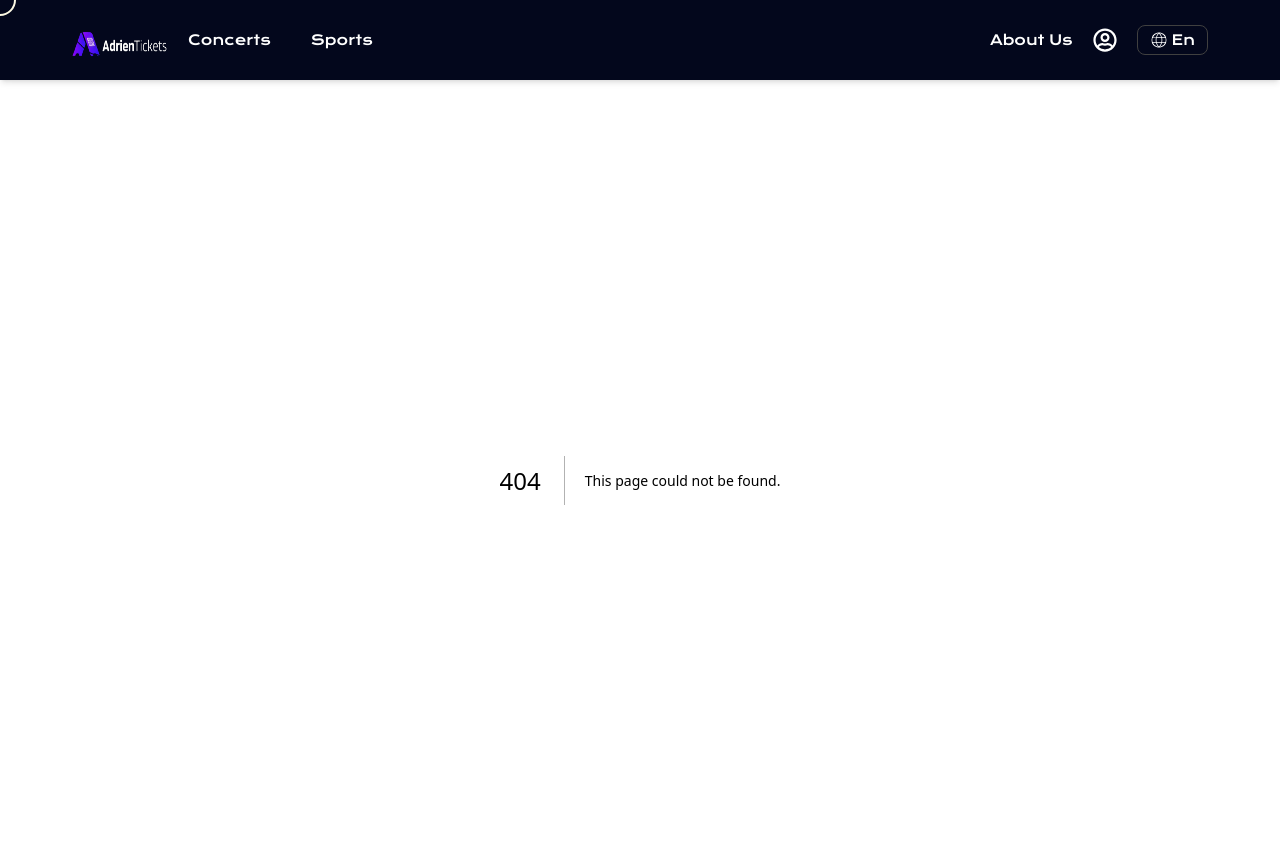
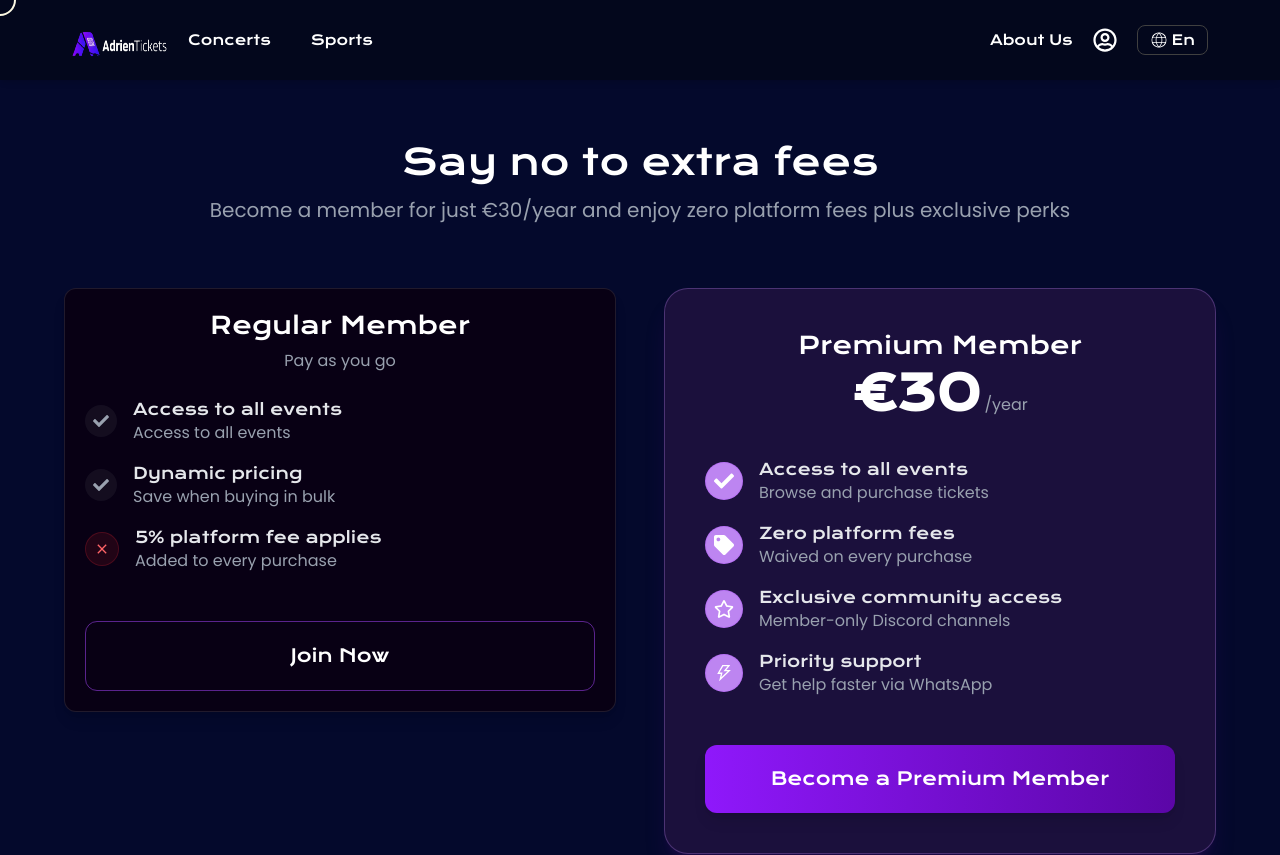
Before and after one commit to sparktechagency/ticket-booking-website, a Next.js app: page /membership in a window 1280 px wide. Before the commit this address had no page. Shown: the top 855 px of the page. Built offline with nearby package versions, Linux system fonts and the light colour scheme.

Commit message:
Added Membership Page

```diff
--- /dev/null
+++ b/src/app/membership/page.jsx
@@ -0,0 +1,205 @@
+"use client";
+
+import React from "react";
+import { motion } from "framer-motion";
+
+import { FaCheck, FaTag, FaRegStar } from "react-icons/fa";
+import { IoMdClose } from "react-icons/io";
+import { AiOutlineThunderbolt } from "react-icons/ai";
+
+import { Poppins } from "next/font/google";
+
+const poppins = Poppins({
+  weight: ["400", "500", "600"],
+  subsets: ["latin"],
+});
+
+export default function Membership() {
+  const containerVariants = {
+    hidden: { opacity: 0 },
+    visible: {
+      opacity: 1,
+      transition: { staggerChildren: 0.2 },
+    },
+  };
+
+  const cardVariants = {
+    hidden: { y: 40, opacity: 0 },
+    visible: {
+      y: 0,
+      opacity: 1,
+      transition: { type: "spring", stiffness: 80 },
+    },
+  };
+
+  return (
+    <div className="min-h-screen bg-[#04092C] text-white py-16 px-4 sm:px-6 lg:px-8">
+      <div className="max-w-6xl mx-auto">
+        {/* Header Section */}
+        <motion.div
+          initial={{ opacity: 0, y: -30 }}
+          animate={{ opacity: 1, y: 0 }}
+          transition={{ duration: 0.8 }}
+          className="text-center mb-16"
+        >
+          <h1 className="text-4xl sm:text-5xl lg:text-[36px] mb-4">
+            Say no to extra fees
+          </h1>
+          <p
+            className={`${poppins.className} text-lg sm:text-xl text-[#99A1AF]`}
+          >
+            Become a member for just €30/year and enjoy zero platform fees plus
+            exclusive perks
+          </p>
+        </motion.div>
+
+        {/* Pricing Cards */}
+        <motion.div
+          variants={containerVariants}
+          initial="hidden"
+          animate="visible"
+          className="grid grid-cols-1 lg:grid-cols-2 gap-8 lg:gap-12 items-start"
+        >
+          {/* Regular Member Card */}
+          <motion.div
+            variants={cardVariants}
+            whileHover={{ scale: 1.02 }}
+            className="bg-[#080014] rounded-xl border border-[#FFFFFF1A] shadow-lg p-8 lg:p-5"
+          >
+            <div className="text-center mb-6">
+              <h2 className="text-2xl sm:text-2xl mb-2">Regular Member</h2>
+              <p className={`${poppins.className} text-[#99A1AF]`}>
+                Pay as you go
+              </p>
+            </div>
+
+            <ul className="space-y-4 mb-12">
+              <li className="flex items-center gap-4">
+                <div className="bg-[#FFFFFF0D] p-2 rounded-full">
+                  <FaCheck className="text-[#99A1AF]" />
+                </div>
+                <div>
+                  <p className="text-gray-200">Access to all events</p>
+                  <p className={`${poppins.className} text-[#99A1AF]`}>
+                    Access to all events
+                  </p>
+                </div>
+              </li>
+              <li className="flex items-center gap-4">
+                <div className="bg-[#FFFFFF0D] p-2 rounded-full">
+                  <FaCheck className="text-[#99A1AF]" />
+                </div>
+                <div>
+                  <p className="text-gray-200"> Dynamic pricing</p>
+                  <p className={`${poppins.className} text-[#99A1AF]`}>
+                    Save when buying in bulk
+                  </p>
+                </div>
+              </li>
+              <li className="flex items-center gap-4">
+                <div className="bg-[#FB2C361A] border border-[#FB2C3633] p-2 rounded-full">
+                  <IoMdClose className="text-[#FF6467]" />
+                </div>
+                <div>
+                  <p className="text-gray-200">5% platform fee applies</p>
+                  <p className={`${poppins.className} text-[#99A1AF]`}>
+                    Added to every purchase
+                  </p>
+                </div>
+              </li>
+            </ul>
+
+            <motion.button
+              whileHover={{ scale: 1.05 }}
+              whileTap={{ scale: 0.95 }}
+              className="w-full py-5 border border-purple-500/50 rounded-xl text-lg font-medium hover:bg-purple-900/30 transition-all duration-300"
+            >
+              Join Now
+            </motion.button>
+          </motion.div>
+
+          {/* Premium Member Card */}
+          <motion.div
+            variants={cardVariants}
+            whileHover={{ scale: 1.05 }}
+            className="relative bg-[#1B103C] rounded-3xl border border-[#BD85F14D] shadow-xl shadow-[#59168B33] p-8 lg:p-10 overflow-hidden"
+          >
+            {/* Glow effect */}
+            {/* <div className="absolute inset-0 bg-gradient-to-tr from-purple-600/20 to-pink-600/20 pointer-events-none" /> */}
+
+            <div className="relative z-10">
+              <div className="text-center mb-10">
+                <h2 className="text-2xl sm:text-2xl mb-2">Premium Member</h2>
+                <div className="flex items-end gap-1 justify-center">
+                  <p className="text-4xl sm:text-5xl font-semibold text-[#FFFFFF]">
+                    €30
+                  </p>
+                  <span
+                    className={`${poppins.className} text-base text-[#99A1AF]`}
+                  >
+                    /year
+                  </span>
+                </div>
+              </div>
+
+              <ul className="space-y-4 mb-12">
+                <li className="flex items-center gap-4">
+                  <div className="bg-[#BD85F1] border border-[#AD46FF4D] p-2 rounded-full">
+                    <FaCheck className="text-white text-xl" />
+                  </div>
+                  <div>
+                    <p className="text-gray-200">Access to all events</p>
+                    <p className={`${poppins.className} text-[#99A1AF]`}>
+                      Browse and purchase tickets
+                    </p>
+                  </div>
+                </li>
+                <li className="flex items-center gap-4">
+                  <div className="bg-[#BD85F1] border border-[#AD46FF4D] p-2 rounded-full">
+                    <FaTag className="text-white text-xl" />
+                  </div>
+                  <div>
+                    <p className="text-gray-200">Zero platform fees</p>
+                    <p className={`${poppins.className} text-[#99A1AF]`}>
+                      Waived on every purchase
+                    </p>
+                  </div>
+                </li>
+                <li className="flex items-center gap-4">
+                  <div className="bg-[#BD85F1] border border-[#AD46FF4D] p-2 rounded-full">
+                    <FaRegStar className="text-white text-xl" />
+                  </div>
+                  <div>
+                    <p className="text-gray-200">Exclusive community access</p>
+                    <p className={`${poppins.className} text-[#99A1AF]`}>
+                      Member-only Discord channels
+                    </p>
+                  </div>
+                </li>
+                <li className="flex items-center gap-4">
+                  <div className="bg-[#BD85F1] border border-[#AD46FF4D] p-2 rounded-full">
+                    <AiOutlineThunderbolt className="text-white text-xl" />
+                  </div>
+                  <div>
+                    <p className="text-gray-200">Priority support</p>
+                    <p className={`${poppins.className} text-[#99A1AF]`}>
+                      Get help faster via WhatsApp
+                    </p>
+                  </div>
+                </li>
+              </ul>
+
+              <motion.button
+                whileHover={{ scale: 1.05 }}
+                whileTap={{ scale: 0.95 }}
+                className="w-full py-5 bg-linear-to-r from-[#8F18FB] to-[#5B06A7] rounded-xl text-lg shadow-lg hover:shadow-purple-500/50 transition-all duration-300"
+              >
+                Become a Premium Member
+              </motion.button>
+            </div>
+          </motion.div>
+        </motion.div>
+      </div>
+    </div>
+  );
+}
--- a/src/components/Shared/Footer.jsx
+++ b/src/components/Shared/Footer.jsx
@@ -46,7 +46,7 @@ export default function Footer() {
                 Browse Events
               </Link>
               <Link
-                href="/"
+                href="/membership"
                 className={`${poppins.className} text-xs sm:text-sm text-[#99A1AF] hover:text-white transition-colors`}
               >
                 Membership
```
